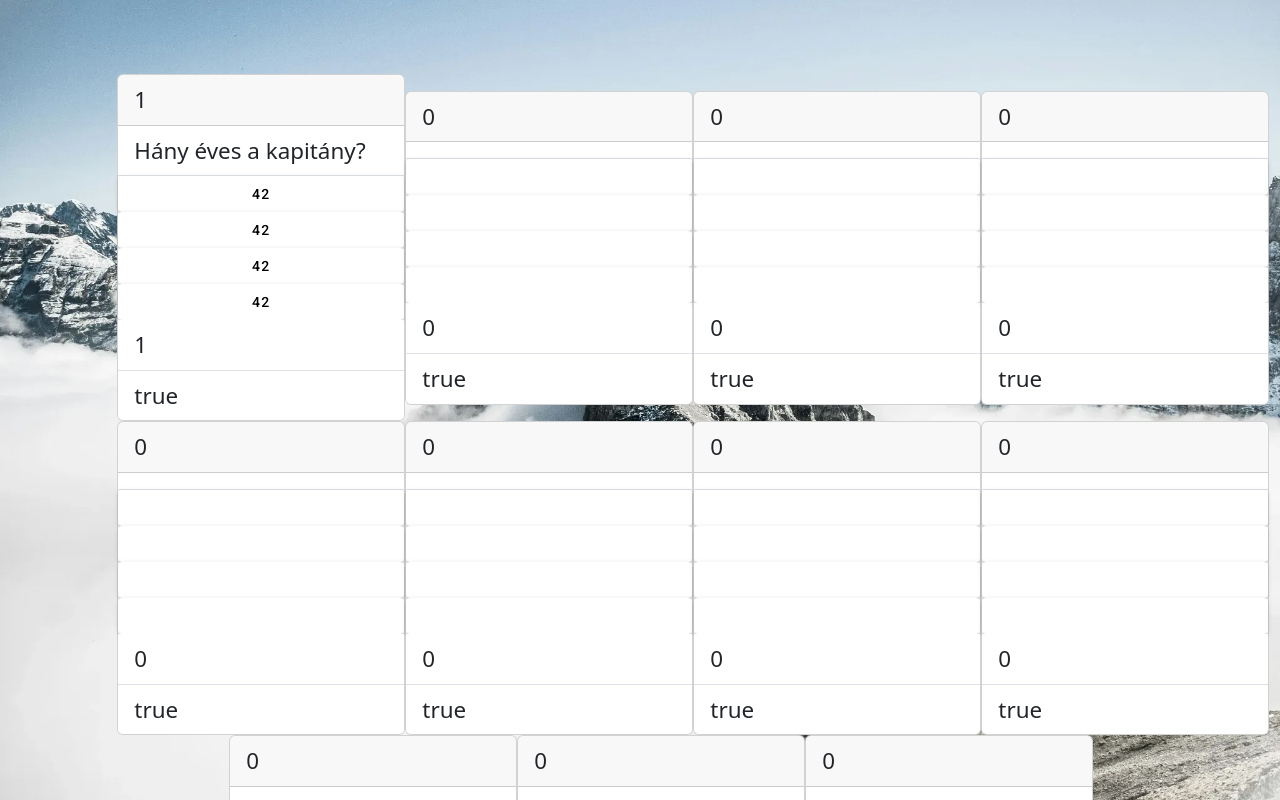
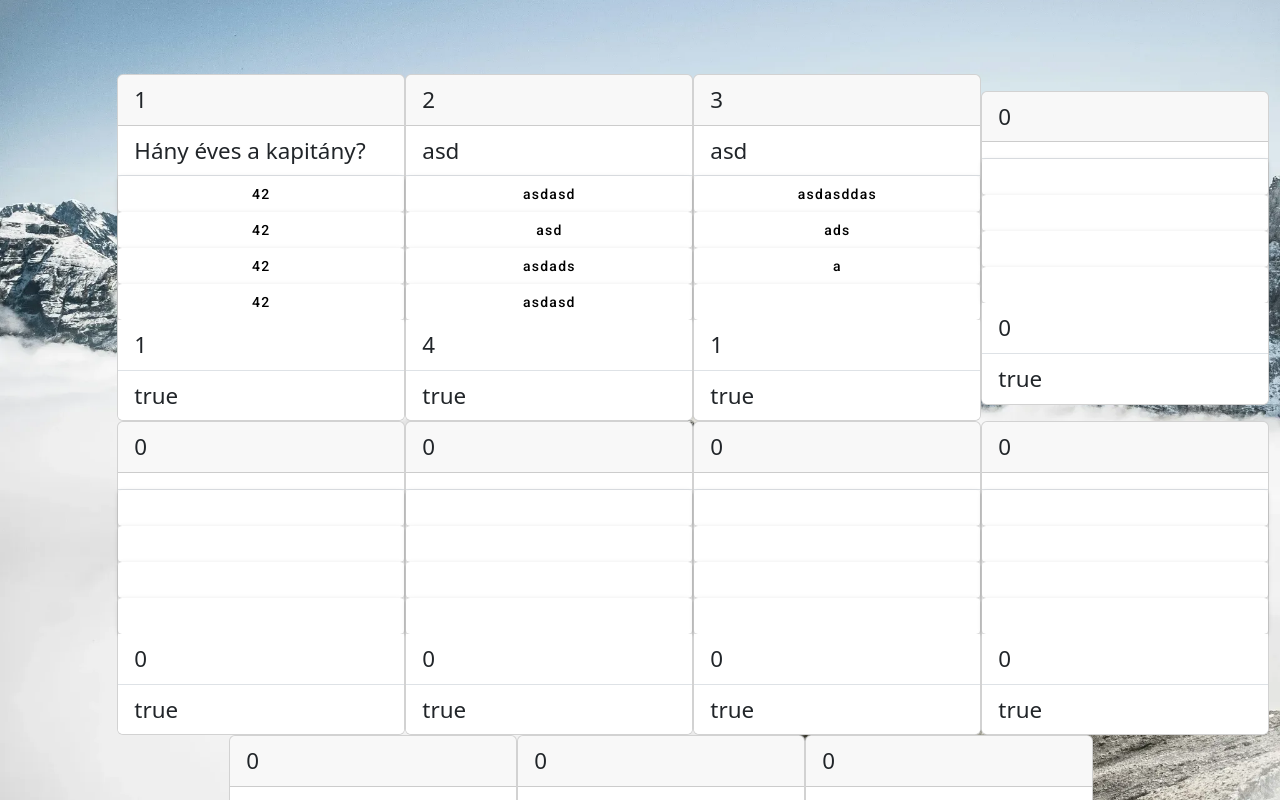
Before and after one commit to EKKE-AFP-I/Csapat01, an Angular app in the folder frontend/: page /admin-home in a window 1280 px wide. Shown: the top 800 px of the page. Built offline with nearby package versions, Linux system fonts and the light colour scheme; data requests are answered from the project's data file.

Commit message:
Continuous quiz mechanism implemented

```diff
--- a/frontend/json_server/data.json
+++ b/frontend/json_server/data.json
@@ -38,25 +38,25 @@
       "active": true
     },
     {
-      "id": "0",
-      "questionType": "",
-      "question": "",
-      "answer1": "",
-      "answer2": "",
-      "answer3": "",
-      "answer4": "",
-      "correctAnswer": 0,
+      "id": "2",
+      "questionType": "asd",
+      "question": "asd",
+      "answer1": "asdasd",
+      "answer2": "asd",
+      "answer3": "asdads",
+      "answer4": "asdasd",
+      "correctAnswer": 4,
       "active": true
     },
     {
-      "id": "0",
-      "questionType": "",
-      "question": "",
-      "answer1": "",
-      "answer2": "",
-      "answer3": "",
+      "id": "3",
+      "questionType": "asdadsfgadgfdgfsdfg",
+      "question": "asd",
+      "answer1": "asdasddas",
+      "answer2": "ads",
+      "answer3": "a",
       "answer4": "",
-      "correctAnswer": 0,
+      "correctAnswer": 1,
       "active": true
     },
     {
--- a/frontend/src/app/page/home/home.component.scss
+++ b/frontend/src/app/page/home/home.component.scss
@@ -19,7 +19,7 @@ h1 {
   text-shadow: 0px 4px 3px rgba(0,0,0,0.4),
               0px 8px 13px rgba(0,0,0,0.1),
               0px 18px 23px rgba(0,0,0,0.1);
-  transition: font-size 0.3s ease;
+  transition: font-size, text-shadow 0.3s ease;
 }
 
 button:hover .play-button-text {
--- a/frontend/src/app/page/question/question.component.html
+++ b/frontend/src/app/page/question/question.component.html
@@ -3,20 +3,24 @@
   <div class="nav-gap">
   </div>
   <div *ngIf="list$ | async as list" class="d-flex flex-column justify-content-center align-items-center min-vh-100">
-    <div *ngIf="list[0] as quiz" class="quiz-container col-10 col-lg-8 col-xl-6 bg-darken-wrap">
+    <div *ngIf="list[currentQuizId] as quiz" class="quiz-container col-10 col-lg-8 col-xl-6 bg-darken-wrap">
       <h1 class="question game-played text-white">{{ quiz.question }}</h1>
       <div class="answer-buttons d-flex flex-column flex-lg-row col-12 flex-wrap">
         <div class="col-12 col-md-10 offset-md-1 offset-lg-0 col-lg-6 p-2 p-lg-3">
-          <button (click)="selectAnswer(quiz.correctAnswer == 1)" class="col-12 p-2 p-lg-3" mat-raised-button>{{ quiz.answer1 }}</button>
+        <button (click)="selectAnswer(1, quiz.correctAnswer == 1)" class="col-12 p-2 p-lg-3" mat-raised-button
+          [class]="classSuccess1" [disabled]="answerSelected">{{ quiz.answer1 }}</button>
         </div>
         <div class="col-12 col-md-10 offset-md-1 offset-lg-0 col-lg-6 p-2 p-lg-3">
-          <button (click)="selectAnswer(quiz.correctAnswer == 2)" class="col-12 p-2 p-lg-3" mat-raised-button>{{ quiz.answer2 }}</button>
+        <button (click)="selectAnswer(2, quiz.correctAnswer == 2)" class="col-12 p-2 p-lg-3" mat-raised-button
+          [class]="classSuccess2" [disabled]="answerSelected">{{ quiz.answer2 }}</button>
         </div>
         <div class="col-12 col-md-10 offset-md-1 offset-lg-0 col-lg-6 p-2 p-lg-3">
-          <button (click)="selectAnswer(quiz.correctAnswer == 3)" class="col-12 p-2 p-lg-3" mat-raised-button>{{ quiz.answer3 }}</button>
+        <button (click)="selectAnswer(3, quiz.correctAnswer == 3)" class="col-12 p-2 p-lg-3" mat-raised-button
+          [class]="classSuccess3" [disabled]="answerSelected">{{ quiz.answer3 }}</button>
         </div>
         <div class="col-12 col-md-10 offset-md-1 offset-lg-0 col-lg-6 p-2 p-lg-3">
-          <button (click)="selectAnswer(quiz.correctAnswer == 4)" class="col-12 p-2 p-lg-3" mat-raised-button>{{ quiz.answer4 }}</button>
+        <button (click)="selectAnswer(4, quiz.correctAnswer == 4)" class="col-12 p-2 p-lg-3" mat-raised-button
+          [class]="classSuccess4" [disabled]="answerSelected">{{ quiz.answer4 }}</button>
         </div>
         <!-- <button (click)="selectAnswer(quiz.correctAnswer == 2)" class="answer-button col-12 col-md-10 offset-md-1 offset-lg-0 col-lg-6" mat-raised-button>{{ quiz.answer2 }}</button>
         <button (click)="selectAnswer(quiz.correctAnswer == 3)" class="answer-button col-12 col-md-10 offset-md-1 offset-lg-0 col-lg-6" mat-raised-button>{{ quiz.answer3 }}</button>
--- a/frontend/src/app/page/question/question.component.scss
+++ b/frontend/src/app/page/question/question.component.scss
@@ -10,11 +10,10 @@ h1 {
   // top: 25%;
   // margin-left: auto;
   // margin-right: auto;
-  // text-shadow: 0px 4px 3px rgba(0,0,0,0.4),
-  //             0px 8px 13px rgba(0,0,0,0.1),
-  //             0px 18px 23px rgba(0,0,0,0.1);
+  text-shadow: 0px 4px 3px rgba(0,0,0,0.4),
+              0px 8px 13px rgba(0,0,0,0.1),
+              0px 18px 23px rgba(0,0,0,0.1);
 }
-
 
 .quiz-container {
   position: absolute;
@@ -27,3 +26,15 @@ h1 {
   // min-height: calc(100vh - styles.$nav-height);
   // height: min-content;
 }
+
+button {
+  transition: background-color 0.3s ease-out;
+}
+
+.correct-answer {
+  background-color: green !important;
+}
+
+.incorrect-answer {
+  background-color: red !important;
+}
--- a/frontend/src/app/page/question/question.component.ts
+++ b/frontend/src/app/page/question/question.component.ts
@@ -23,9 +23,17 @@ export class QuestionComponent {
 
   entity = 'quiz';
   list$ = this.quizService.getAll();
-  // quizForm: FormGroup;
+
+  questionCount: number = 10;
+  currentQuizId: number = 0;
+  answerSelected: boolean = false;
   selectedAnswer: string = '';
-  success?: number = 0;
+  success: number = 0;
+  classSuccess1: string = '';
+  classSuccess2: string = '';
+  classSuccess3: string = '';
+  classSuccess4: string = '';
+
 
   constructor(
     private quizService: QuizService,
@@ -41,9 +49,84 @@ export class QuestionComponent {
 
   }
 
-  selectAnswer(isCorrect: boolean) {
+
+
+  async selectAnswer(id: number, isCorrect: boolean) {
+    this.answerSelected = true;
     isCorrect ? this.success = 1 : this.success = -1;
+    switch (id) {
+      case 1:
+        isCorrect ? this.classSuccess1 = 'correct-answer' : this.classSuccess1 = 'incorrect-answer';
+        break;
+      case 2:
+          isCorrect ? this.classSuccess1 = 'correct-answer' : this.classSuccess2 = 'incorrect-answer';
+        break;
+      case 3:
+        isCorrect ? this.classSuccess1 = 'correct-answer' : this.classSuccess3 = 'incorrect-answer';
+        break;
+      case 4:
+        isCorrect ? this.classSuccess1 = 'correct-answer' : this.classSuccess4 = 'incorrect-answer';
+        break;
+    }
+
+    await this.waitForMiliseconds(600);
+    this.answerSelected = false;
+    this.success = 0;
+    this.classSuccess1 = '';
+    this.classSuccess2 = '';
+    this.classSuccess3 = '';
+    this.classSuccess4 = '';
+
+    if (this.currentQuizId < this.questionCount) {
+      this.currentQuizId++;
+    } else {
+      this.router.navigate([''])
+    }
+    // if (isCorrect) {
+    // }
+
 
   }
 
+
+
+  // setClass1(success: number): string {
+  //   if (success == 1) {
+  //     return 'correct-answer';
+  //   } else if (success == -1) {
+  //     return 'incorrect-answer';
+  //   }
+  //   return '';
+  // }
+
+  // setClass2(success: number): string {
+  //   if (success == 1) {
+  //     return 'correct-answer';
+  //   } else if (success == -1) {
+  //     return 'incorrect-answer';
+  //   }
+  //   return '';
+  // }
+
+  // setClass3(success: number): string {
+  //   if (success == 1) {
+  //     return 'correct-answer';
+  //   } else if (success == -1) {
+  //     return 'incorrect-answer';
+  //   }
+  //   return '';
+  // }
+
+  // setClass4(success: number): string {
+  //   if (success == 1) {
+  //     return 'correct-answer';
+  //   } else if (success == -1) {
+  //     return 'incorrect-answer';
+  //   }
+  //   return '';
+  // }
+
+  private waitForMiliseconds(ms: number): Promise<void> {
+    return new Promise((resolve) => setTimeout(resolve, ms));
+  }
 }
```
